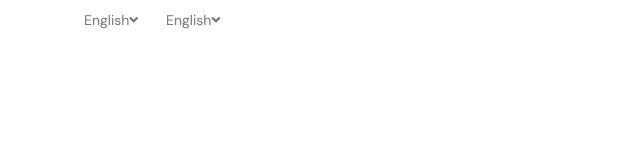
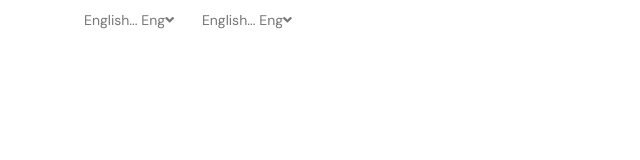
Before and after one commit to Ghullam-Murtaza/e-commerce, a React (Create React App) app: page / in a window 1280 px wide. Shown: the top 160 px of the page, without its empty margins (0-640 px from the left). Built offline with nearby package versions, Linux system fonts and the light colour scheme.

Commit message:
'axil bar newed'

```diff
--- a/src/components/AxilBar/AxilBar.jsx
+++ b/src/components/AxilBar/AxilBar.jsx
@@ -19,7 +19,7 @@ const AxilBar = () => {
                     key={i++}
                     className={`btn btn-sm border-0 ${style["dropdown-toggle"]}`}
                   >
-                    English
+                    English... Eng
                   </button>
                   <ul className="p-0 m-0 d-none"></ul>
                 </div>
```
